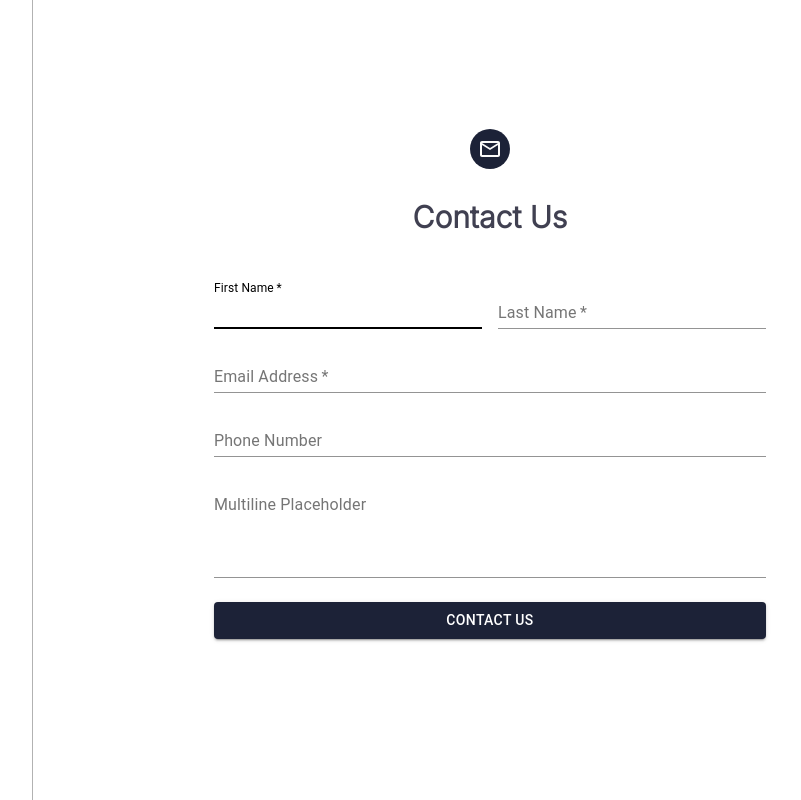
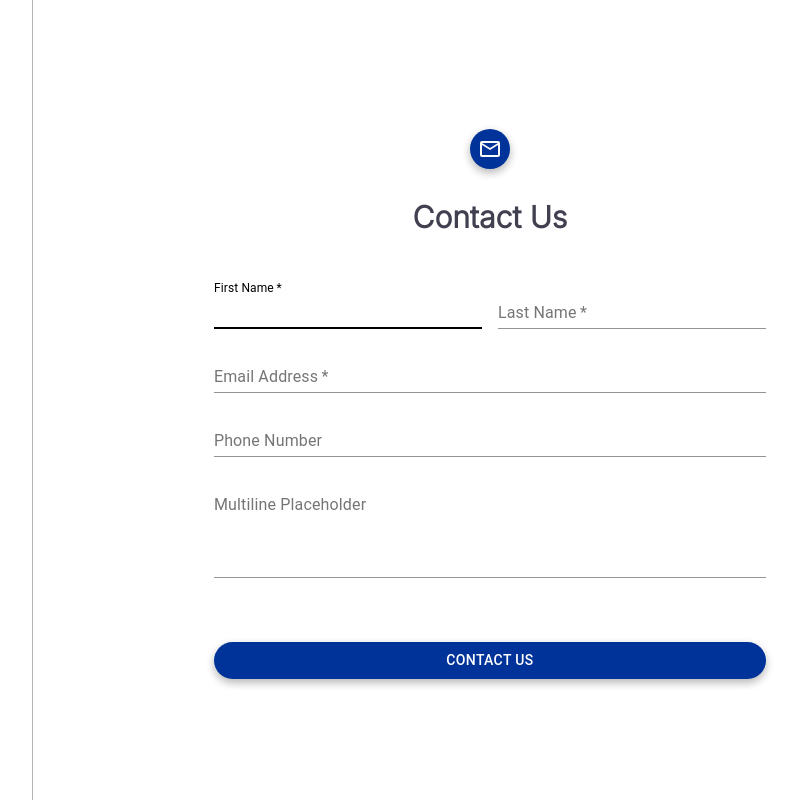
Before and after one commit to kavyavedagiri/corporate-page, a React (Create React App) app: page / in a window 1280 px wide. Shown: the part 6360-7160 px from the top of the page, without its empty margins (333-1134 px from the left). Built offline with nearby package versions, Linux system fonts and the light colour scheme.

Commit message:
contact us alignment

```diff
--- a/src/components/Navbar.css
+++ b/src/components/Navbar.css
@@ -10,7 +10,7 @@
   position: fixed;
   top: -70px;
   z-index: 999;
-  transition: top 0.3s;
+  transition: top 0.5s;
   border-bottom: 0.3px solid #B2B2B2;
 
 }
@@ -26,7 +26,7 @@
   position: fixed;
   top: 0px;
   z-index: 999;
-  transition: top 0.3s;
+  transition: top 0.5s;
   border-bottom: 1px solid #B2B2B2;
 
 }
@@ -163,7 +163,7 @@
     background:#000033;
 
 
-    transition: all 0.3s ease;
+    transition: all 0.5s ease;
   }
 
   .nav-item:hover {
--- a/src/components/pages/ContactUs/ContactUs.js
+++ b/src/components/pages/ContactUs/ContactUs.js
@@ -36,18 +36,26 @@ const useStyles = makeStyles((theme) => ({
     },
     avatar: {
       margin: theme.spacing(4),
-      backgroundColor: "#1c2237",
-      elevation:9
+      backgroundColor: "#003399",
+      boxShadow:"0 4px 8px 0 rgba(0, 0, 0, 0.2), 0 3px 10px 0 rgba(0, 0, 0, 0.10)",
     },
     form: {
       width: '100%', // Fix IE 11 issue.
       marginTop: theme.spacing(4),
     },
     submit: {
-      margin: theme.spacing(3, 0, 2),
+      margin: theme.spacing(8, 0, 2),
+      boxShadow:"0 4px 8px 0 rgba(0, 0, 0, 0.2), 0 3px 10px 0 rgba(0, 0, 0, 0.10)",
+      backgroundColor: "#003399",
+      borderRadius:"30px",
+      color:"#fff",
+      '&:hover': {
+        backgroundColor: "#fff",
+        color:"#003399",
+      }
 
-      backgroundColor: "#1c2237",
     },
+
   }));
 
 function ContactUs() {
@@ -133,7 +141,7 @@ function ContactUs() {
               type="submit"
               fullWidth
               variant="contained"
-              color="primary"
+
               className={classes.submit}
             >
               Contact Us
--- a/src/components/pages/Footer.js/Footer.css
+++ b/src/components/pages/Footer.js/Footer.css
@@ -50,7 +50,11 @@ h2{
   margin-bottom: 0.5rem;
 }
 
-.footer-link-items a,h2:hover {
+.footer-link-items h2:hover {
+  color: #707070;
+  transition: 0.3s ease-out;
+}
+.footer-link-items a:hover {
   color: #707070;
   transition: 0.3s ease-out;
 }
```
